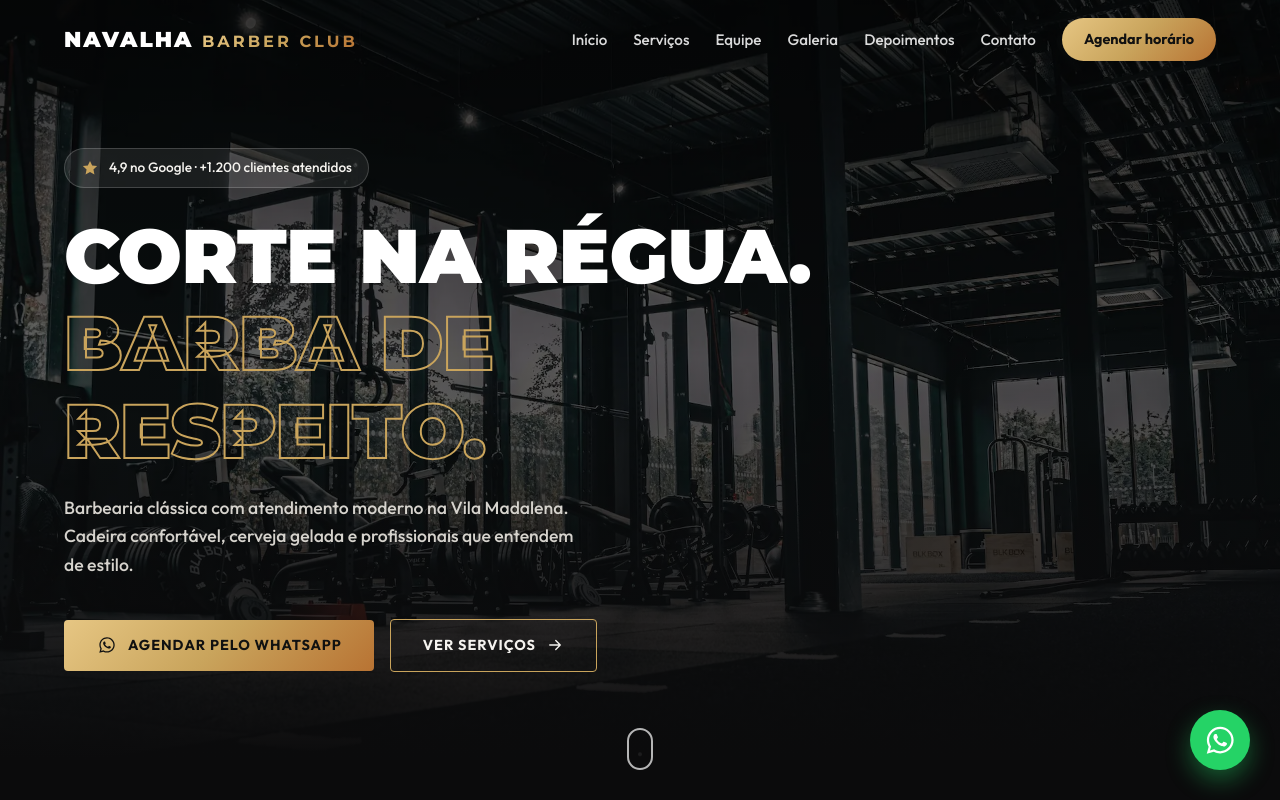
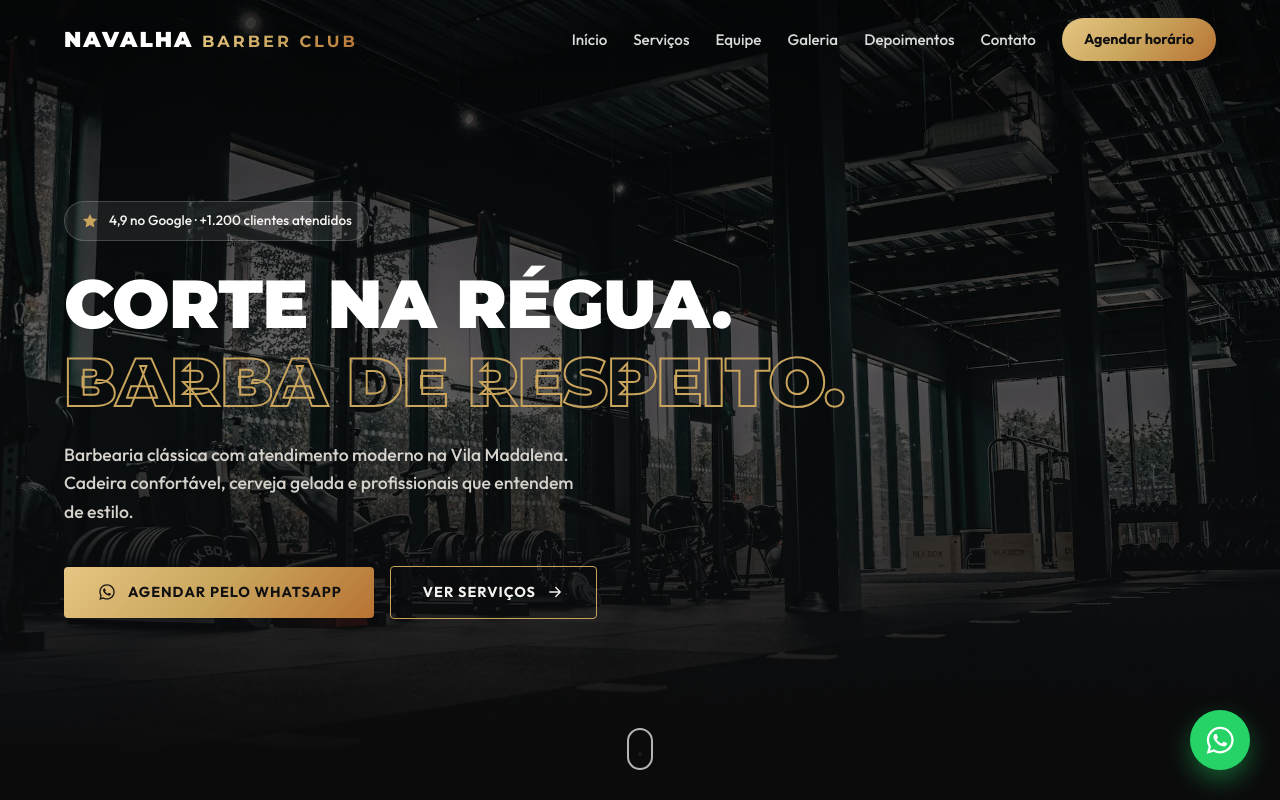
Before and after one commit to sousa7tz/stargolab, a plain HTML site: page demo/barbershop/index.html in a window 1280 px wide. Shown: the top 800 px of the page. Drawn offline with Linux system fonts and the light colour scheme; files that its build step writes are made by us from their sources; files whose address does not match are found by name.

Commit message:
fix(demo): keep barbershop hero title on one line per phrase on desktop
Co-Authored-By: Claude Opus 5.5 <noreply@anthropic.com>

```diff
--- a/demo/barbershop/css/style.css
+++ b/demo/barbershop/css/style.css
@@ -243,8 +243,8 @@ h1, h2, h3 {
 .badge-glass .icon-fill { color: var(--gold-solid); width: 18px; height: 18px; }
 
 h1 {
-    font-size: clamp(2.4rem, 8vw, 4.75rem); font-weight: 900;
-    margin-bottom: 20px; color: #fff; max-width: 820px;
+    font-size: clamp(2.4rem, 8vw, 4.25rem); font-weight: 900;
+    margin-bottom: 20px; color: #fff; max-width: 940px;
 }
 
 .outline-text { color: transparent; -webkit-text-stroke: 1.5px var(--gold-solid); }
```
